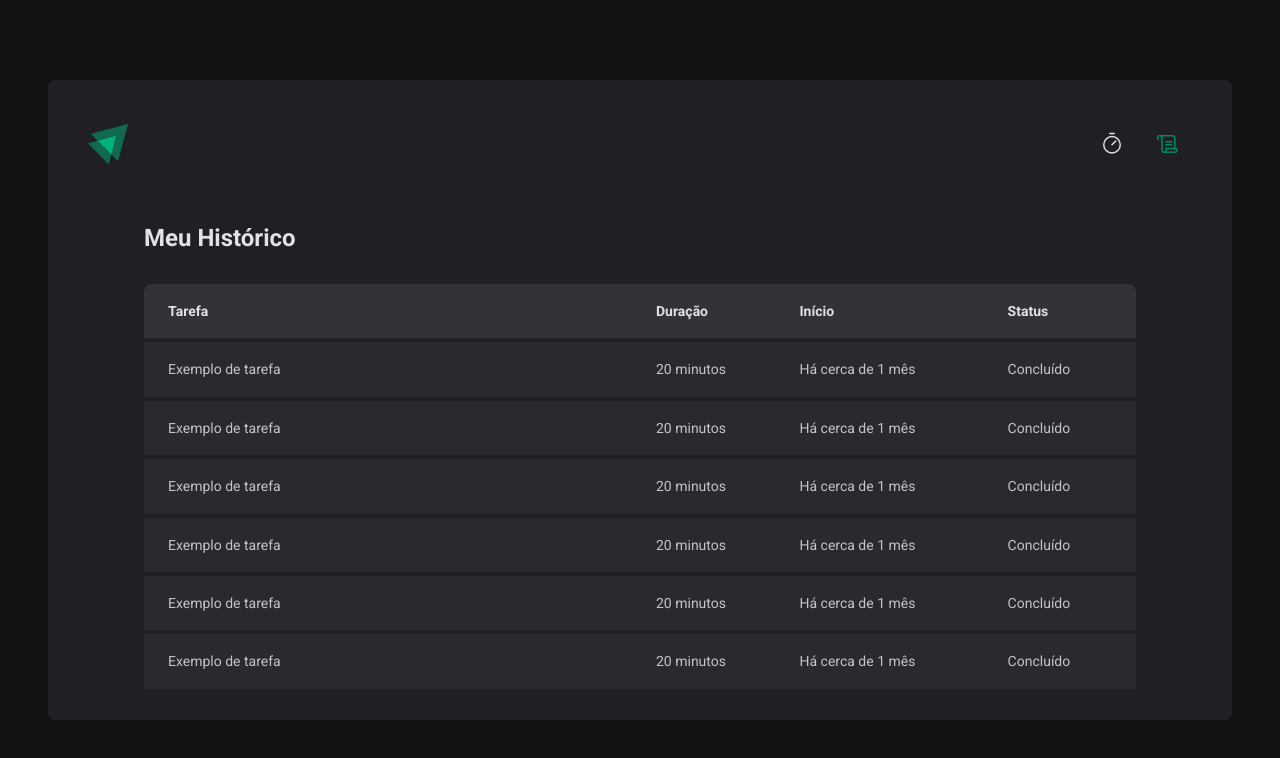
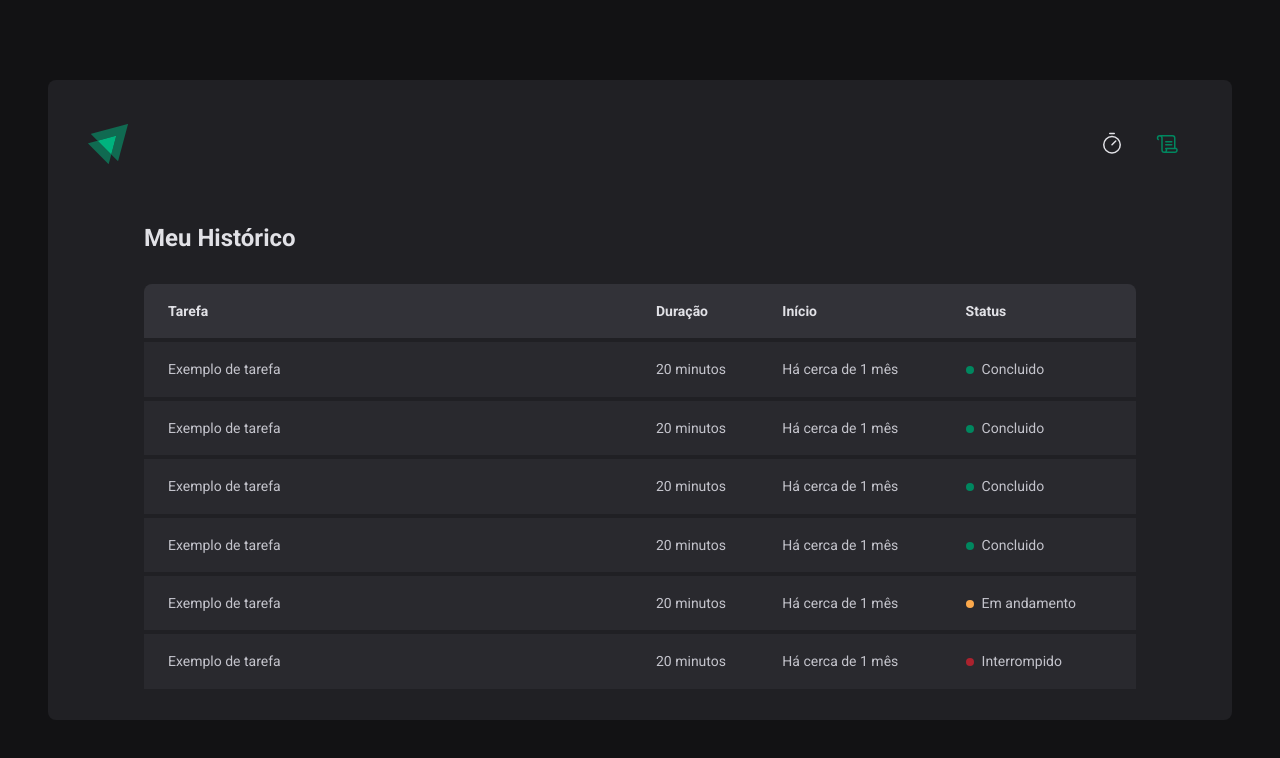
Before and after one commit to andrerousselet/ignite-timer, a React (Vite) app: page /history in a window 1280 px wide. Shown: the top 758 px of the page. Built offline with nearby package versions, Linux system fonts and the light colour scheme.

Commit message:
feat(status component): add Status styled component with dynamic props

```diff
--- a/src/pages/History/index.tsx
+++ b/src/pages/History/index.tsx
@@ -1,4 +1,4 @@
-import { HistoryContainer, HistoryList } from "./styles";
+import { HistoryContainer, HistoryList, Status } from "./styles";
 
 export function History() {
   return (
@@ -20,37 +20,49 @@
               <td>Exemplo de tarefa</td>
               <td>20 minutos</td>
               <td>Há cerca de 1 mês</td>
-              <td>Concluído</td>
+              <td>
+                <Status statusColor="green">Concluido</Status>
+              </td>
             </tr>
             <tr>
               <td>Exemplo de tarefa</td>
               <td>20 minutos</td>
               <td>Há cerca de 1 mês</td>
-              <td>Concluído</td>
+              <td>
+                <Status statusColor="green">Concluido</Status>
+              </td>
             </tr>
             <tr>
               <td>Exemplo de tarefa</td>
               <td>20 minutos</td>
               <td>Há cerca de 1 mês</td>
-              <td>Concluído</td>
+              <td>
+                <Status statusColor="green">Concluido</Status>
+              </td>
             </tr>
             <tr>
               <td>Exemplo de tarefa</td>
               <td>20 minutos</td>
               <td>Há cerca de 1 mês</td>
-              <td>Concluído</td>
+              <td>
+                <Status statusColor="green">Concluido</Status>
+              </td>
             </tr>
             <tr>
               <td>Exemplo de tarefa</td>
               <td>20 minutos</td>
               <td>Há cerca de 1 mês</td>
-              <td>Concluído</td>
+              <td>
+                <Status statusColor="yellow">Em andamento</Status>
+              </td>
             </tr>
             <tr>
               <td>Exemplo de tarefa</td>
               <td>20 minutos</td>
               <td>Há cerca de 1 mês</td>
-              <td>Concluído</td>
+              <td>
+                <Status statusColor="red">Interrompido</Status>
+              </td>
             </tr>
           </tbody>
         </table>
--- a/src/pages/History/styles.ts
+++ b/src/pages/History/styles.ts
@@ -24,11 +24,11 @@
 
     th {
       background-color: ${props => props.theme["gray-600"]};
-      padding: 1rem;
-      text-align: left;
       color: ${props => props.theme["gray-100"]};
       font-size: 0.875rem;
       line-height: 1.6;
+      padding: 1rem;
+      text-align: left;
 
       &:first-child {
         border-top-left-radius: 8px;
@@ -44,9 +44,9 @@
     td {
       background-color: ${props => props.theme["gray-700"]};
       border-top: 4px solid ${props => props.theme["gray-800"]};
-      padding: 1rem;
       font-size: 0.875rem;
       line-height: 1.6;
+      padding: 1rem;
 
       &:first-child {
         padding-left: 1.5rem;
@@ -59,3 +59,27 @@
     }
   }
 `;
+
+const STATUS_COLORS = {
+  yellow: "yellow-500",
+  green: "green-500",
+  red: "red-500",
+} as const
+
+interface StatusProps {
+  statusColor: keyof typeof STATUS_COLORS;
+}
+
+export const Status = styled.span<StatusProps>`
+  align-items: baseline;
+  display: flex;
+  gap: 0.5rem;
+
+  &::before {
+    content: "";
+    background-color: ${props => props.theme[STATUS_COLORS[props.statusColor]]};
+    border-radius: 50%;
+    height: 0.5rem;
+    width: 0.5rem;
+  }
+`;
```
